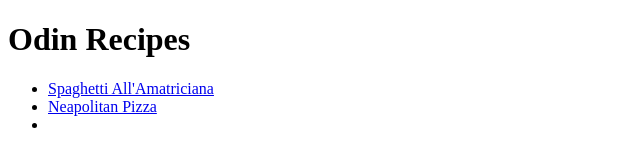
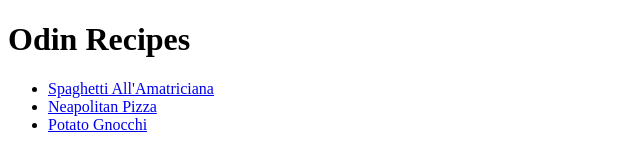
Before and after one commit to jacopop0039/odin-recipes, a plain HTML site: page index.html in a window 1280 px wide. Shown: the whole page, without its empty margins (0-640 px from the left). Drawn offline with Linux system fonts and the light colour scheme.

Commit message:
Added gnocchi

```diff
--- a/index.html
+++ b/index.html
@@ -10,7 +10,7 @@
         <ul>
             <li><a href="recipes/spaghetti-amatriciana.html">Spaghetti All'Amatriciana</a></li>
             <li><a href="recipes/pizza-napoletana.html">Neapolitan Pizza</a></li>
-            <li></li>
+            <li><a href="recipes/gnocchi.html">Potato Gnocchi</a></li>
         </ul>
 
 
```
